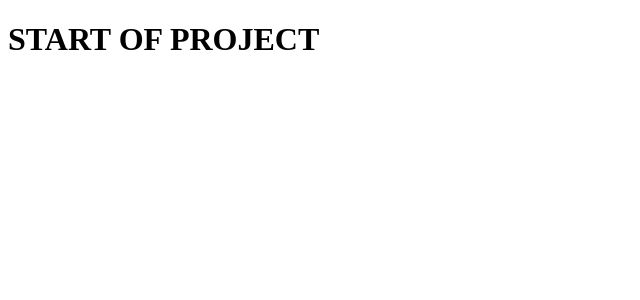
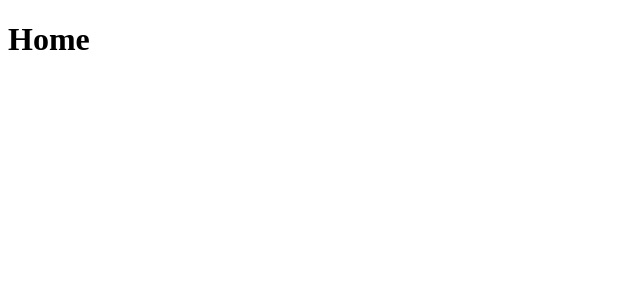
Before and after one commit to Sage4tk/toegang-leaderboards, a React (Create React App) app: page / in a window 1280 px wide. Shown: the top 300 px of the page, without its empty margins (0-640 px from the left). Built offline with nearby package versions, Linux system fonts and the light colour scheme.

Commit message:
added pages

```diff
--- a/public/index.html
+++ b/public/index.html
@@ -2,6 +2,7 @@
 <html lang="en">
   <head>
     <meta charset="utf-8" />
+    <link rel="icon" href="%PUBLIC_URL%/favicon.ico" />
     <meta name="viewport" content="width=device-width, initial-scale=1" />
     <meta name="theme-color" content="#000000" />
     <title>Skrbblio Leaderboards</title>
--- a/src/App.js
+++ b/src/App.js
@@ -1,12 +1,16 @@
 import React from 'react';
-
+import { BrowserRouter as Router, Route, Routes } from 'react-router-dom';
 
 //import backend
-import firebase from 'firebase/app';
+import firebase from 'firebase/compat/app';
 import 'firebase/firestore';
 import 'firebase/auth'
 
 import { useAuthState } from 'react-firebase-hooks/auth';
+
+//components
+import Home from './components/Home';
+import Admin from './components/Admin'
 
 firebase.initializeApp({
   apiKey: "AIzaSyCfs951YnUAaskwOqa6cjq5Uq81tpB1720",
@@ -18,10 +22,15 @@ firebase.initializeApp({
   measurementId: "G-Z90LG0ZDRQ"
 })
 
-export default function App() {
+function App() {
   return (
-    <div className="App">
-      <h1>START OF PROJECT</h1>
-    </div>
+    <Router>
+      <Routes>
+        <Route path='/' element={<Home />} />
+        <Route path='/admin' element={<Admin />} />
+      </Routes>
+    </Router>
   );
 }
+
+export default App;
--- /dev/null
+++ b/src/components/Admin.js
@@ -0,0 +1,7 @@
+export default function Admin() {
+    return (
+        <div>
+            <h1>Admin page</h1>
+        </div>
+    )
+}
--- /dev/null
+++ b/src/components/Home.js
@@ -0,0 +1,7 @@
+export default function Home() {
+    return (
+        <div>
+            <h1>Home</h1>
+        </div>
+    )
+}
```
Also changed, not shown: 1 other file (tests, documents, lock files or other folders).
